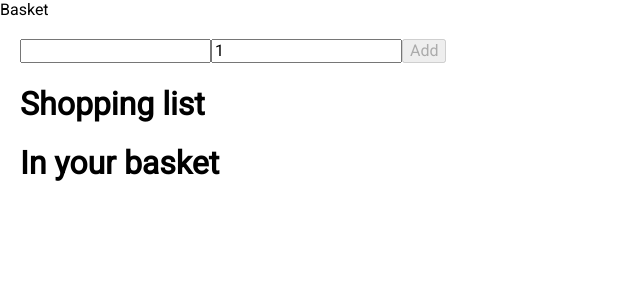
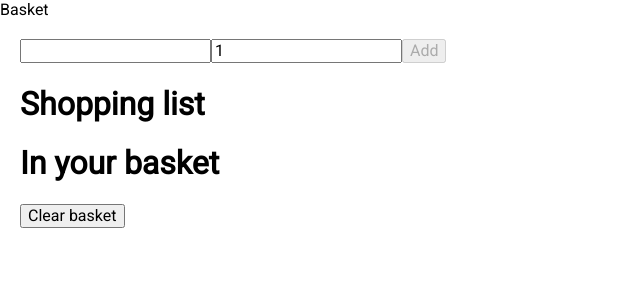
Before and after one commit to mturco/basket, a React (Create React App) app: page / in a window 1280 px wide. Shown: the top 300 px of the page, without its empty margins (0-640 px from the left). Built offline with nearby package versions, Linux system fonts and the light colour scheme.

Commit message:
feat: add ability to clear items in basket

```diff
--- a/src/App.js
+++ b/src/App.js
@@ -15,6 +15,7 @@ export default class App extends Component {
     // bind `this` for handlers
     this.addItem = this.addItem.bind(this);
     this.handleItemChange = this.handleItemChange.bind(this);
+    this.clearBasket = this.clearBasket.bind(this);
   }
 
   render() {
@@ -33,6 +34,7 @@ export default class App extends Component {
             list={this.state.items.filter(item => item.picked)}
             checkIfPicked={true}
             handleItemChange={this.handleItemChange.bind(this, false)}/>
+          <button onClick={this.clearBasket}>Clear basket</button>
         </div>
       </div>
     );
@@ -52,4 +54,9 @@ export default class App extends Component {
       this.setState({ items });
     }
   }
+
+  clearBasket() {
+    const items = this.state.items.slice();
+    this.setState({ items: items.filter(item => !item.picked) });
+  }
 }
```
